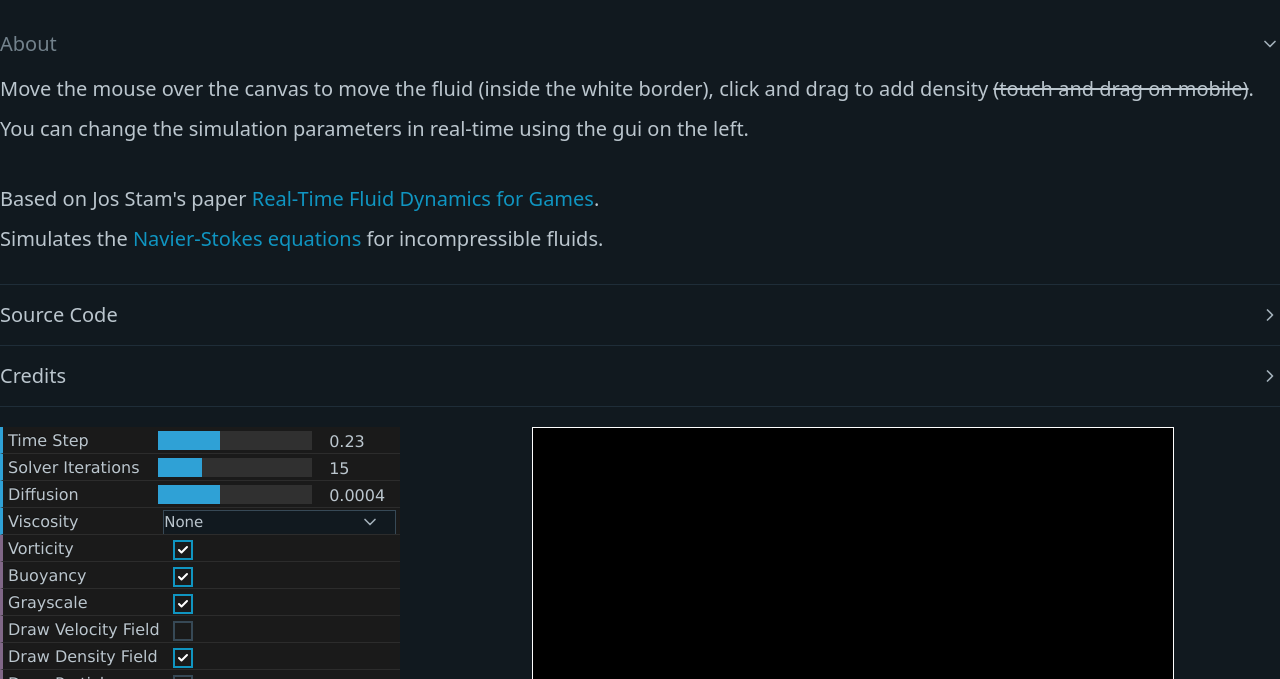
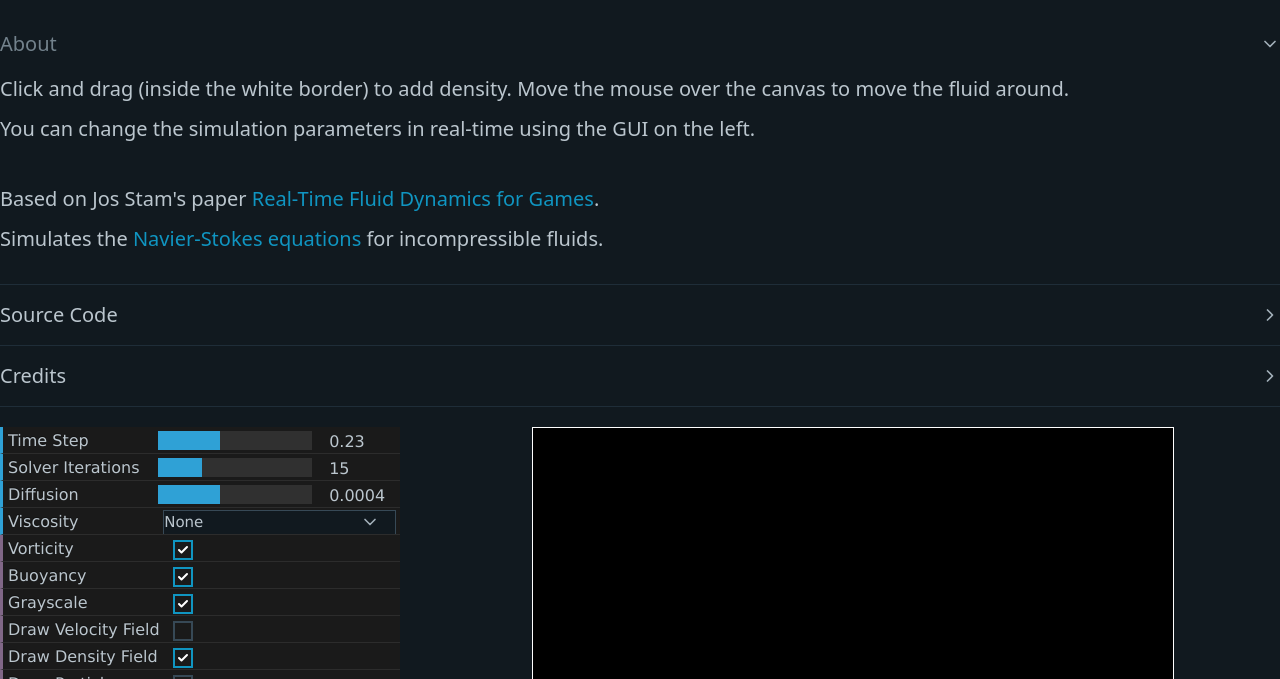
Before and after one commit to topaz1008/canvas-fluid-solver, a website with bundled scripts: page index.html in a window 1280 px wide. Shown: the part 121-800 px from the top of the page. Built offline with nearby package versions, Linux system fonts and the light colour scheme; animation ran at ten frames a second.

Commit message:
refactor(html): minor changes in text

```diff
--- a/index.html
+++ b/index.html
@@ -14,9 +14,8 @@
     <h2>A Simple fluid simulation</h2>
     <details open>
         <summary>About</summary>
-        <p>Move the mouse over the canvas to move the fluid (inside the white border), click and drag to add density
-            <span class="strike">(touch and drag on mobile)</span>.</p>
-        <p>You can change the simulation parameters in real-time using the gui on the left.</p>
+        <p>Click and drag (inside the white border) to add density. Move the mouse over the canvas to move the fluid around.</p>
+        <p>You can change the simulation parameters in real-time using the GUI on the left.</p>
         &nbsp;
         <p>Based on Jos Stam's paper <a
                 href="https://www.dgp.toronto.edu/public_user/stam/reality/Research/pdf/GDC03.pdf" target="_blank">Real-Time
```
